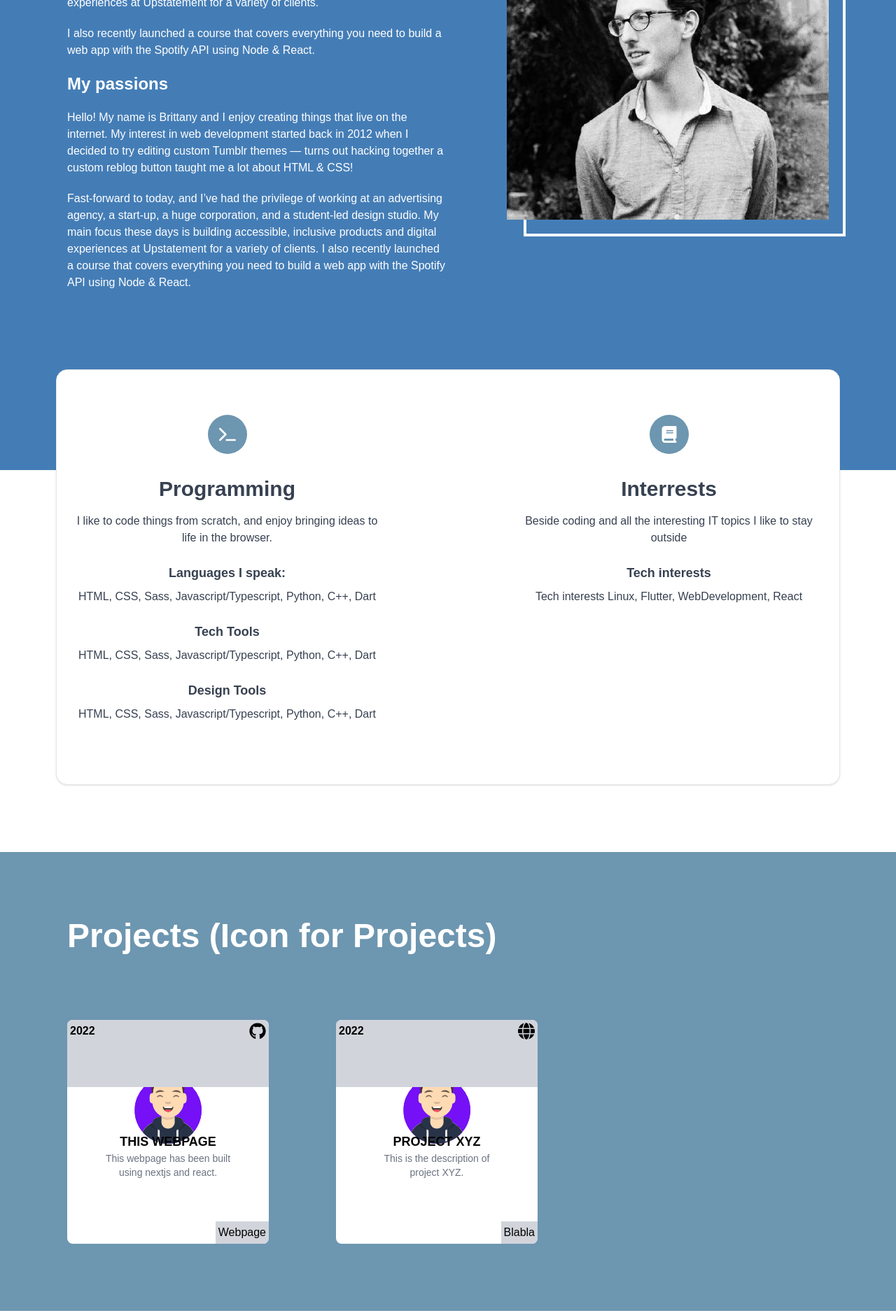
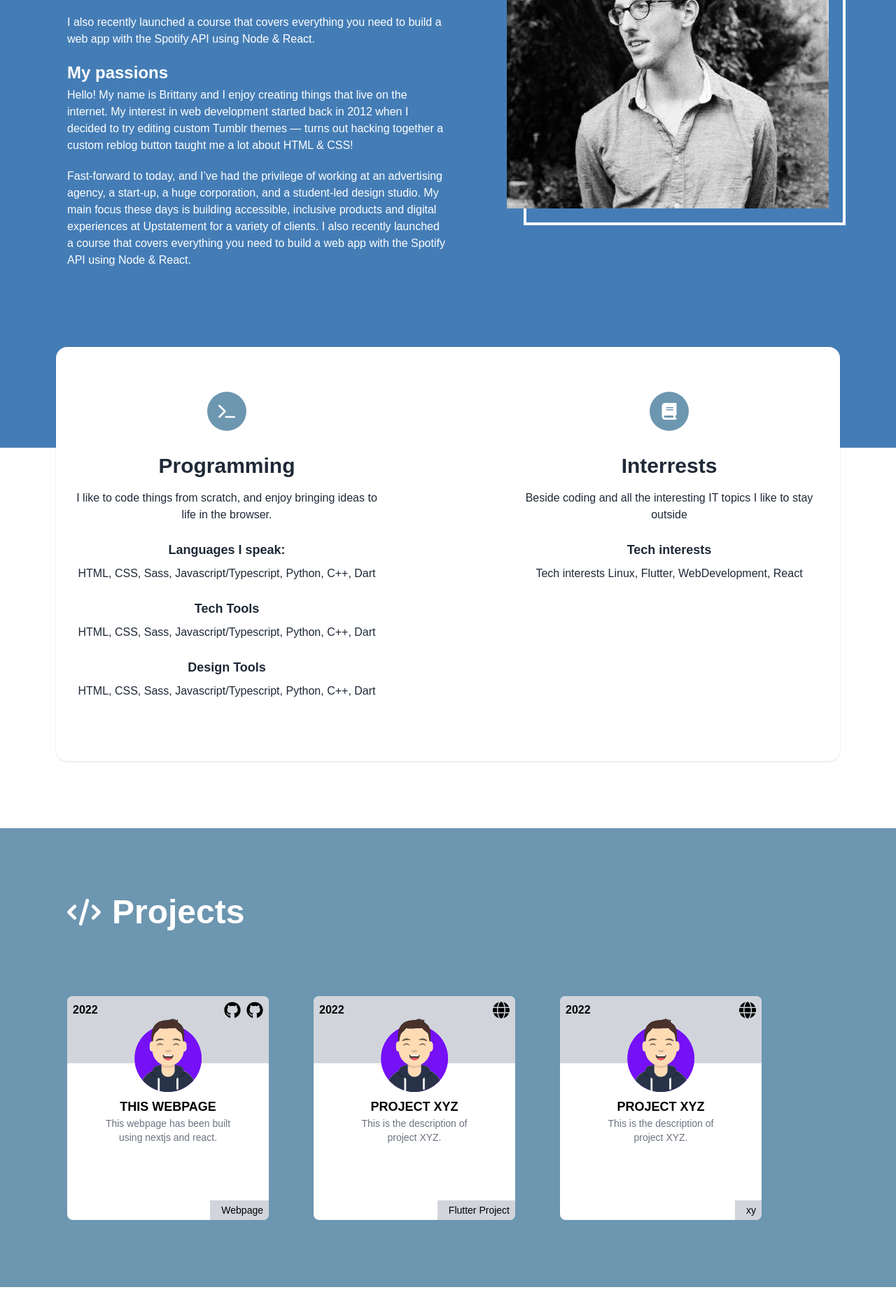
Before and after one commit to FeliMax/signore, a Next.js app: page / in a window 1280 px wide. Shown: the part 1240-3117 px from the top of the page at 70% size. Built offline with nearby package versions, Linux system fonts and the light colour scheme.

Commit message:
TASK: restyle card + other optimizations

```diff
--- a/components/Footer/Footer.tsx
+++ b/components/Footer/Footer.tsx
@@ -1,7 +1,7 @@
 import Image from 'next/image';
-import Logo from '/assets/logo.svg'
 import NextLogo from '/assets/next-logo.png'
 import {IconList} from '../IconList/IconList';
+import {Logo} from '../Logo/Logo';
 
 // example data
 
@@ -22,12 +22,12 @@ export const Footer = () => {
     return (
         <section className="py-8">
             <div className="container flex flex-col items-center ">
-                <Image alt="Logo" className="" height={50} width={110} src={Logo}/>
+                <Logo/>
                 <IconList icons={icons} className="gap-8 text-gray-500 py-6"/>
                 <p className="text-sm">{`${new Date().getFullYear()} Made by Maximilian Stelzl and Felix Wielander`}</p>
                 <div className="flex items-center gap-2">
                     <p className="text-sm">Powered by</p>
-                    <Image alt="Next Logo" className="h-8 w-8" width={75} height={50} src={NextLogo}/>
+                    <Image alt="Next Logo" width={75} height={50} src={NextLogo}/>
                 </div>
             </div>
         </section>
--- a/components/Icon/Icon.tsx
+++ b/components/Icon/Icon.tsx
@@ -10,7 +10,8 @@ export interface iconProps {
 
 export const Icon = ({iconName, className, url}: iconProps) => {
     return (
-        <a className={!url ? 'pointer-events-none' : 'hover:opacity-75'} href={`https://${url}/`} target="_blank" rel="noreferrer">
+        <a className={!url ? 'pointer-events-none' : ''} href={!url ? 'javascript:void(0);' : `https://${url}`}
+           target={!url ? '' : '_blank'} rel="noreferrer">
             <FontAwesomeIcon className={className} icon={iconName}/>
         </a>
     )
--- a/components/IconList/IconList.tsx
+++ b/components/IconList/IconList.tsx
@@ -3,13 +3,14 @@ import {Icon, iconProps} from '../Icon/Icon';
 interface iconListProps {
     icons: Array<iconProps>;
     className: string;
+    iconClassName?: string;
 }
 
-export const IconList = ({icons, className}: iconListProps) => {
+export const IconList = ({icons, className, iconClassName}: iconListProps) => {
     return (
         <div className={'flex ' + className}>
             {icons.map(icon =>
-                <Icon iconName={icon.iconName} url={icon.url} className="w-6 md:w-8 h-6 md:h-8" key={icon.url}/>
+                <Icon iconName={icon.iconName} url={icon.url} className={'w-6 md:w-8 h-6 md:h-8 ' + iconClassName} key={icon.url}/>
             )}
         </div>
     )
--- /dev/null
+++ b/components/Logo/Logo.tsx
@@ -0,0 +1,9 @@
+import Image from 'next/image';
+import LogoImage from '/assets/logo.svg'
+
+
+export const Logo = ({className}: { className?: string }) => {
+    return (
+        <Image alt="Logo" className={className} height={50} width={100} src={LogoImage}/>
+    )
+}
--- a/components/ProjectCard/ProjectCard.tsx
+++ b/components/ProjectCard/ProjectCard.tsx
@@ -1,26 +1,26 @@
-import { FontAwesomeIcon } from '@fortawesome/react-fontawesome';
+import {FontAwesomeIcon} from '@fortawesome/react-fontawesome';
 import Image from 'next/image';
-import { IconReference, ProjectContent } from '../Projects/Projects';
+import {IconReference, ProjectContent} from '../Projects/Projects';
 import Me from '/assets/avatar.svg'
 
 
 export const ProjectCard = ({name, description, year, type, references}: ProjectContent) => {
     return (
         <article
-            className="relative bg-white overflow-hidden flex flex-col items-center gap-6 min-h-[20rem] w-[18rem] rounded-lg p-4 hover:-translate-y-4 duration-300">
-            <div className="absolute top-0 right-0 z-10 p-1">
+            className="relative bg-white overflow-hidden flex flex-col items-center gap-6 min-h-[20rem] w-[18rem] rounded-lg p-4 md:hover:scale-110 duration-300">
+            <div className="flex gap-2 absolute top-0 right-0 z-10 p-2">
                 {references?.map((reference: IconReference) => (
                     <a key={reference.url} href={reference.url} target="_blank" rel="noreferrer">
                         <FontAwesomeIcon className="w-6 h-6 hover:scale-105" icon={reference.icon}/>
                     </a>
                 ))}
             </div>
-            <p className="absolute top-0 left-0 z-10 p-1 font-bold">
-               {year}
-            </p>
+            <p className="absolute top-0 left-0 z-10 p-2 font-bold">{year}</p>
             <div className="absolute top-0 h-[6rem] inset-0 bg-gray-300"></div>
-            <div className="w-24 h-24 mt-6">
-                <Image className="pt-8 object-contain" src={Me} alt="Project image"/>
+
+            <div className="flex flex-col items-center gap-4">
+                <div className="w-24 h-24 mt-4 z-10">
+                    <Image className="object-contain" src={Me} alt="Project image"/>
                 </div>
                 <div className="text-center px-8 pb-8 ">
                     <h6>{name?.toUpperCase()}</h6>
@@ -28,8 +28,8 @@ export const ProjectCard = ({name, description, year, type, references}: Project
                         {description}
                     </p>
                 </div>
-
-            <div className="absolute bottom-0 right-0 bg-gray-300 p-1">{type}</div>
+                <div className="text-sm absolute bottom-0 right-0 bg-gray-300 pl-4 pr-2 py-1">{type}</div>
+            </div>
         </article>
     )
 }
--- a/components/Projects/Projects.tsx
+++ b/components/Projects/Projects.tsx
@@ -1,6 +1,7 @@
 import {ProjectCard} from '../ProjectCard/ProjectCard';
 import content from '../../public/content/projects.json';
-import { IconProp } from '@fortawesome/fontawesome-svg-core';
+import {IconProp} from '@fortawesome/fontawesome-svg-core';
+import {Icon} from '../Icon/Icon';
 
 export interface IconReference {
     icon: IconProp;
@@ -17,18 +18,17 @@ export interface ProjectContent {
 }
 
 export const Projects = () => {
-    const projects = content as ProjectContent[];
-
+    const projects = content as ProjectContent[]
     return (
         <section className="bg-primary py-24">
             <div className="container">
-                <h2 className="text-white mb-24">Projects (Icon for Projects)</h2>
-
-                <div className="flex flex-wrap gap-24 justify-start mx-auto">
+                <div className="flex gap-4 text-white">
+                    <Icon iconName="code" className="w-10 md:w-12 h-10 md:h-12"/>
+                    <h2 className="text-white mb-24">Projects</h2>
+                </div>
+                <div className="flex flex-col items-center md:flex-row md:flex-wrap gap-16 mx-auto">
                     {projects.map((project: ProjectContent) => (<ProjectCard key={project.name} {...project} />))}
                 </div>
-
-
             </div>
         </section>
     )
--- a/components/Skills/Skills.tsx
+++ b/components/Skills/Skills.tsx
@@ -4,8 +4,8 @@ export const Skills = () => {
     return (
 
 
-        <section className="mb-24">
-            <div className="container px-6 flex justify-between flex-wrap gap-48 w-full -mt-36 py-16 px-12 bg-white text-gray-700 rounded-2xl shadow border-[1px]">
+        <section className="mb-24 mx-4">
+            <div className="container px-6 flex justify-between flex-wrap gap-48 w-full -mt-36 py-16 px-12 bg-white text-gray-800 rounded-2xl shadow ">
 
                 <div className="flex flex-col items-center flex-1 text-center">
                     <div className="bg-primary p-4 rounded-full mb-8">
--- a/package.json
+++ b/package.json
@@ -20,6 +20,7 @@
     "react-svg": "^15.1.10"
   },
   "devDependencies": {
+    "@tailwindcss/typography": "^0.5.7",
     "@types/node": "18.11.5",
     "@types/react": "18.0.22",
     "@types/react-dom": "18.0.7",
--- a/public/content/projects.json
+++ b/public/content/projects.json
@@ -9,6 +9,11 @@
                 "icon": "fa-brands fa-github",
                 "url": "https://github.com/Maxwell929/signore",
                 "tooltip": "Show on Github"
+            },
+            {
+                "icon": "fa-brands fa-github",
+                "url": "https://github.com/Maxwell929/signore",
+                "tooltip": "Show on Github"
             }
         ]
     },
@@ -16,7 +21,20 @@
         "name": "Project XYZ",
         "description": "This is the description of project XYZ.",
         "year": 2022,
-        "type": "Blabla",
+        "type": "Flutter Project",
+        "references": [
+            {
+                "icon": "fa-solid fa-globe",
+                "url": "https://example.com",
+                "tooltip": "Show web page"
+            }
+        ]
+    },
+    {
+        "name": "Project XYZ",
+        "description": "This is the description of project XYZ.",
+        "year": 2022,
+        "type": "xy",
         "references": [
             {
                 "icon": "fa-solid fa-globe",
--- a/styles/globals.css
+++ b/styles/globals.css
@@ -45,6 +45,10 @@
         @apply font-montserrat
     }
 
+    .prose{
+       @apply !max-w-[100%]
+    }
+
     h1 {
         @apply text-5xl md:text-6xl font-extrabold;
     }
@@ -53,7 +57,7 @@
         @apply text-4xl md:text-5xl font-bold;
     }
 
-    h3 {
+    h3, .h3 {
         @apply text-3xl md:text-4xl font-bold;
     }
 
@@ -61,16 +65,24 @@
         @apply text-2xl md:text-3xl font-bold;
     }
 
-    h5 {
+    h5, .prose h5  {
         @apply text-xl md:text-2xl font-bold;
+    }
+
+    .prose h5{
+        @apply mb-1
     }
 
     h6 {
         @apply text-base md:text-lg font-bold;
     }
 
-    p {
-        @apply text-sm md:text-base font-normal;
+    p, .prose p {
+        @apply text-base md:text-base font-normal mt-0;
+    }
+
+    .prose p {
+        @apply  space-y-4
     }
 
     ul {
```
Also changed, not shown: 1 other file (tests, documents, lock files or other folders). Lines whose indentation alone changed are shown as unchanged.
